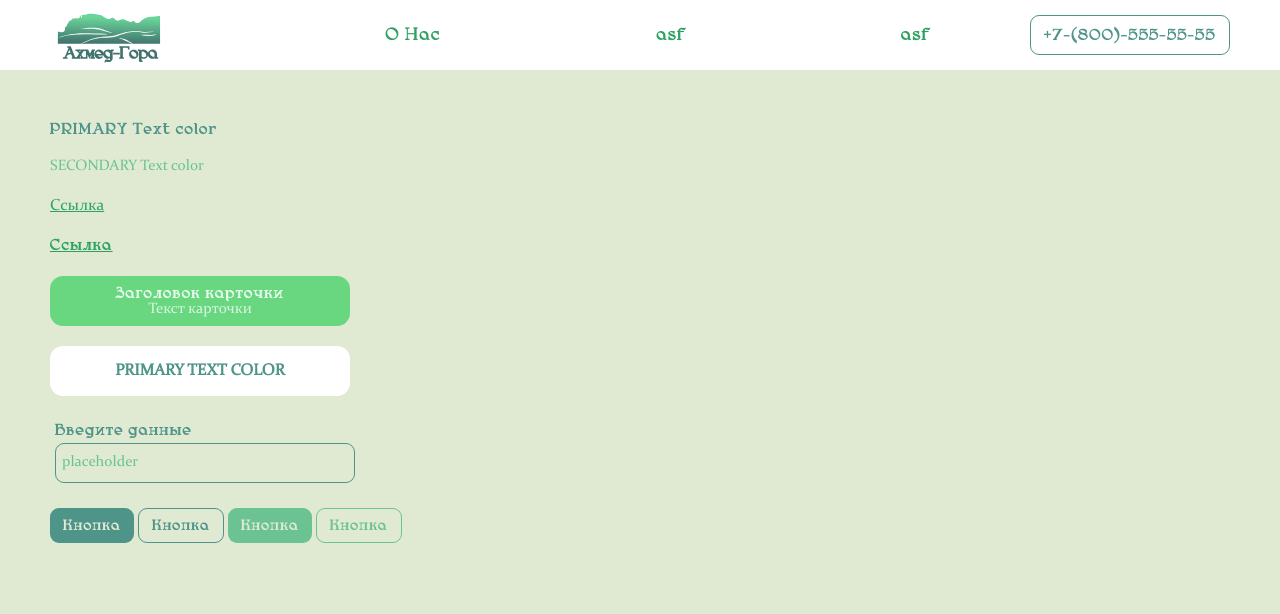
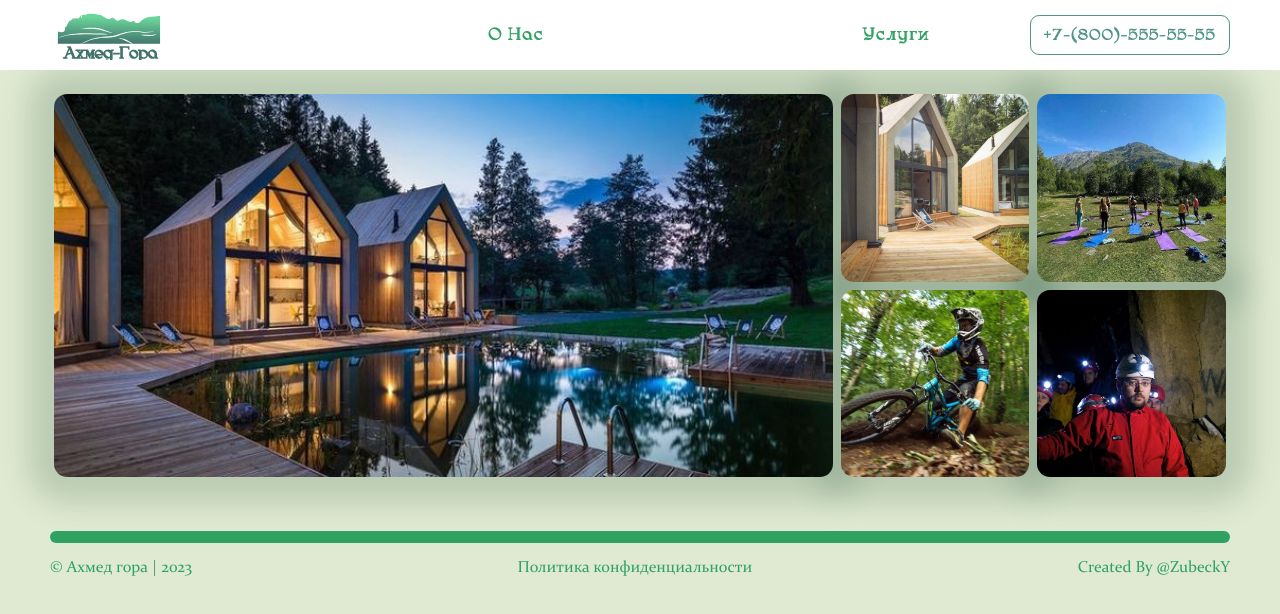
Before and after one commit to ZubeckY/akhmed-gora, a plain HTML site: page index.html in a window 1280 px wide. Drawn offline with Linux system fonts and the light colour scheme.

Commit message:
1 блок

```diff
--- a/assets/components/footer.html
+++ b/assets/components/footer.html
@@ -1,8 +1,26 @@
 <div class="footer-container container">
-    <article class="card">
-        asfa
+    <article class="footer-card card">
+        <div class="card-container">
+        </div>
     </article>
 </div>
+<div class="footer-copyright">
+    <div class="footer-copyright__container container d-flex flex-row justify-between align-center">
+        <a>© Ахмед гора | 2023</a>
+        <a>Политика конфиденциальности</a>
+        <a>Created By @ZubeckY</a>
+    </div>
+</div>
 <style>
+.footer {
+    margin-top: 40px;
+    padding: 10px 0;
+}
 
+.footer-card {
+    background: var(--link);
+}
+.footer-copyright {
+    margin-top: 15px;
+}
 </style>
--- a/assets/components/header.html
+++ b/assets/components/header.html
@@ -23,12 +23,12 @@
                     <a class="d-block" href="">О Нас</a>
                 </li>
 
-                <li class="header-nav__list-item">
-                    <a class="d-block" href="">asf</a>
-                </li>
+<!--                <li class="header-nav__list-item">-->
+<!--                    <a class="d-block" href="">asf</a>-->
+<!--                </li>-->
 
                 <li class="header-nav__list-item">
-                    <a class="d-block" href="">asf</a>
+                    <a class="d-block" href="">Услуги</a>
                 </li>
             </ul>
         </div>
@@ -45,9 +45,6 @@
         height: 70px;
         padding: 10px 0;
         background: white;
-        margin-bottom: 50px;
-        backdrop-filter: blur(4px);
-        transition: background ease-in .3s;
     }
 
     /* header-menu */
@@ -86,7 +83,8 @@
     .header-nav__list-item .logo {
         position: relative;
         width: 120px;
-        height: 50px
+        height: 50px;
+        overflow: hidden;
     }
 
     .header-nav__list-item .logo img {
--- a/assets/scripts/index.js
+++ b/assets/scripts/index.js
@@ -2,9 +2,5 @@ import loadComponent from "./loadComponent.js"
 
 window.addEventListener('DOMContentLoaded', () => {
     loadComponent('./assets/components/header.html', '.header')
-
-    window.addEventListener('scroll', () => {
-        const header = document.querySelector('.header')
-        return header.style.background = window.pageYOffset > 100 ? 'var(--blur-gradient)' : 'white'
-    })
+    loadComponent('./assets/components/footer.html', '.footer')
 })
--- a/assets/scripts/loadComponent.js
+++ b/assets/scripts/loadComponent.js
@@ -1,9 +1,13 @@
-export default function loadComponent (url, selector) {
+export default function loadComponent(url, selector) {
     const xhr = typeof XMLHttpRequest != 'undefined' ? new XMLHttpRequest() : new ActiveXObject('Microsoft.XMLHTTP');
     xhr.open('get', url, true);
-    xhr.onreadystatechange = function() {
+    xhr.onreadystatechange = function () {
         if (xhr.readyState === 4 && xhr.status === 200) {
-            document.querySelector(selector).innerHTML = xhr.responseText;
+            const components = document.querySelectorAll(selector)
+            for (let i = 0; i < components.length; i++) {
+                let htmlComp = components[i]
+                htmlComp.innerHTML = xhr.responseText
+            }
         }
     }
     xhr.send();
--- a/assets/styles/main.css
+++ b/assets/styles/main.css
@@ -1,3 +1,5 @@
+@import "styles.css";
+
 :root {
     --primary: #4E9488;
     --secondary: #6BC393;
@@ -237,8 +239,12 @@ button {
 
 /* card */
 .card {
+    padding: 6px 12px;
     background: var(--card);
     border-radius: var(--radius-regular);
+}
+
+.card-container {
 }
 
 .card-light {
--- /dev/null
+++ b/assets/styles/styles.css
@@ -0,0 +1,52 @@
+/* gallery */
+.gallery {
+    margin-top: 20px
+}
+
+.gallery-items {
+    display: grid;
+    gap: 0;
+    grid-gap: 0;
+    width: 100%;
+    height: 391px;
+    max-width: 1200px;
+    grid-template: 1fr 1fr 1fr 1fr/1fr 1fr 1fr 1fr 1fr 1fr 1fr 1fr 1fr 1fr 1fr 1fr;
+}
+
+.gallery-item {
+    padding: 4px;
+}
+
+.gallery-item img {
+    display: block;
+    width: 100%;
+    height: 100%;
+    object-fit: cover;
+    border-radius: var(--radius-regular);
+    box-shadow: 0 0 30px 25px rgba(34, 80, 57, 0.2);
+}
+
+.gallery-item:first-child {
+    grid-column: 1/9;
+    grid-row: 1/5;
+}
+
+.gallery-item:nth-child(2) {
+    grid-column: 9/11;
+    grid-row: 1/3;
+}
+
+.gallery-item:nth-child(3) {
+    grid-column: 11/13;
+    grid-row: 1/3;
+}
+
+.gallery-item:nth-child(4) {
+    grid-column: 9/11;
+    grid-row: 3/5;
+}
+
+.gallery-item:nth-child(5) {
+    grid-column: 11/13;
+    grid-row: 3/5;
+}
--- a/index.html
+++ b/index.html
@@ -12,57 +12,32 @@
 <body>
 <header class="header"></header>
 
-<section class="">
-    <div class="container">
-
-        <div class="primary-text">PRIMARY Text color</div>
-
-        <br>
-        <div class="secondary-text">SECONDARY Text color</div>
-
-        <br>
-
-        <a href="/">Ссылка</a>
-        <br>
-        <br>
-        <a href="/" style="font-family: 'Bergamasco', sans-serif;">Ссылка</a>
-
-        <br>
-        <br>
-
-        <div class="card d-flex justify-center align-center flex-column"
-             style="width: 300px; height: 50px;">
-            <div class="card-title">Заголовок карточки</div>
-            <div class="card-text">Текст карточки</div>
+<section class="gallery">
+    <div class="gallery-container container">
+        <div class="gallery-items">
+            <div class="gallery-item">
+                <img src="public/alcove/2.jpg" alt="#" title="#">
+            </div>
+            <div class="gallery-item">
+                <img src="public/alcove/3.jpg" alt="#" title="#">
+            </div>
+            <div class="gallery-item">
+                <img src="public/meditation.jpg" alt="#" title="#">
+            </div>
+            <div class="gallery-item">
+                <img src="public/cycling.jpg" alt="#" title="#">
+            </div>
+            <div class="gallery-item">
+                <img src="public/caves/3.jpg" alt="#" title="#">
+            </div>
         </div>
-
-        <br>
-
-        <div class="card-light d-flex justify-center align-center"
-             style="width: 300px; height: 50px;">
-            <div class="card-light-title">PRIMARY TEXT COLOR</div>
-        </div>
-
-        <br>
-
-        <label class="input-group" style="max-width: 300px" for="input">
-            <span>Введите данные</span>
-            <input class="input-outline" id="input" placeholder="placeholder" type="text"/>
-        </label>
-
-        <br>
-
-        <button class="button-primary">Кнопка</button>
-
-        <button class="button-primary--outline">Кнопка</button>
-
-        <button class="button-secondary">Кнопка</button>
-
-        <button class="button-secondary--outline">Кнопка</button>
-
     </div>
 </section>
 
+<section class="">
 
+</section>
+
+<footer class="footer"></footer>
 </body>
 </html>
```
Also changed, not shown: public/alcove/1.jpg (added), public/alcove/2.jpg (added), public/alcove/3.jpg (added), public/alcove/4.jpg (added), public/alcove/5.jpg (added), public/caves/1.jpg (added), public/caves/2.jpg (added), public/caves/3.jpg (added), public/cycling.jpg (added), public/meditation.jpg (added), public/mountain.jpg (added).
